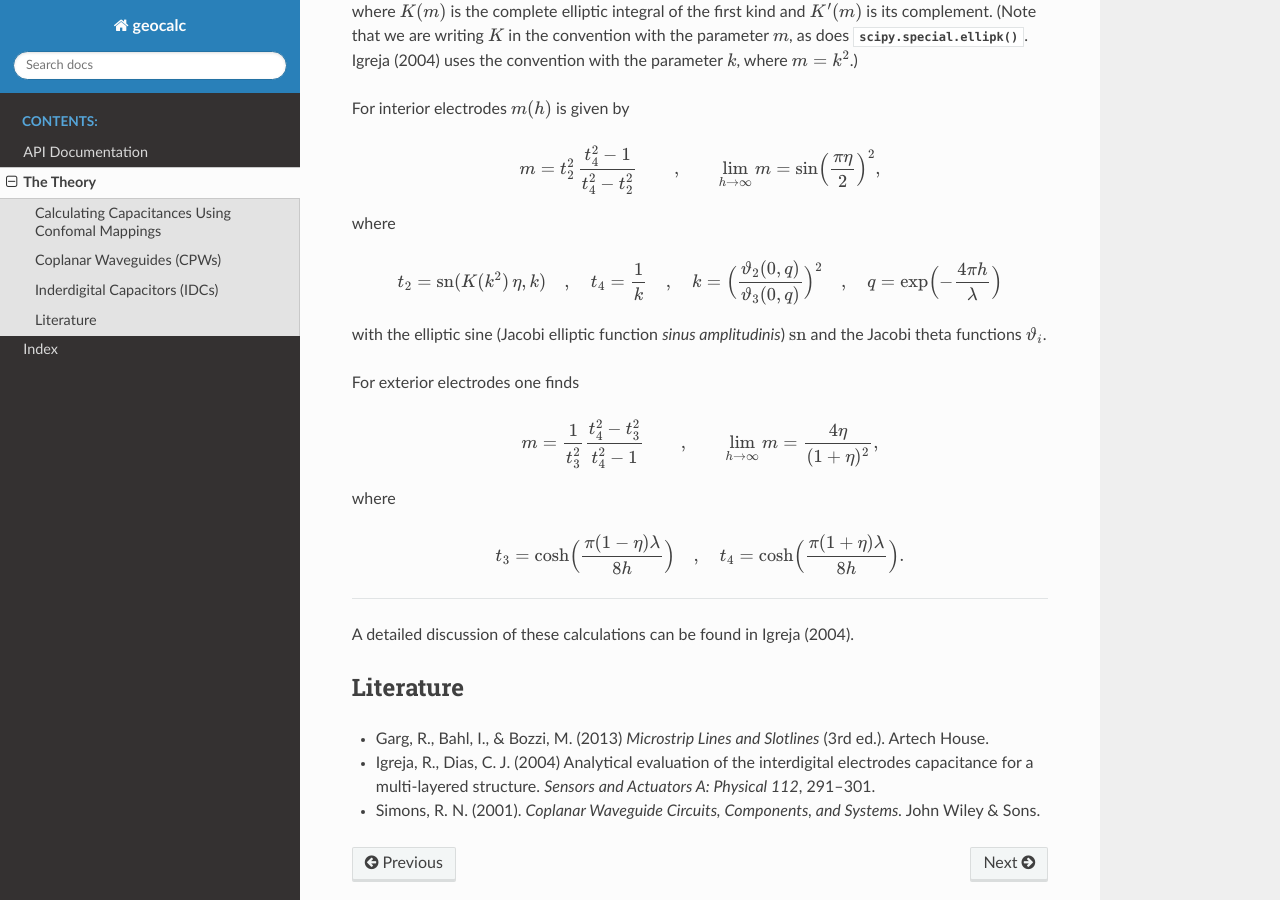
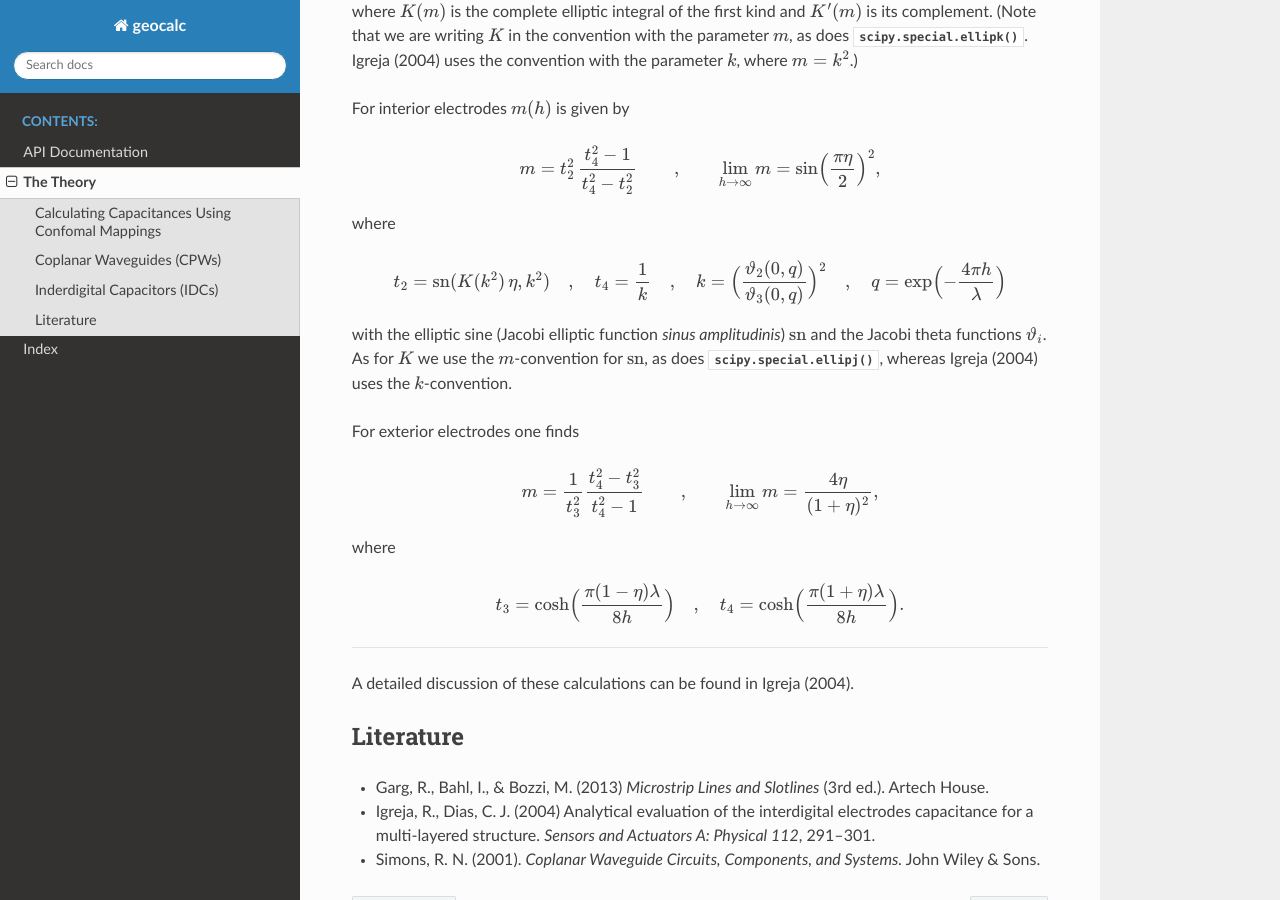
Before and after one commit to schtandard/geocalc, a Sphinx documentation site: the page built from docs/source/theory.rst, in a window 1280 px wide and 900 px high, scrolled down 3155 px. Built offline with Sphinx 7.4.7 and the Read the Docs theme 2.0.0, drawn with Linux system fonts in a browser that asks for light colours.

Commit message:
Mention the convention discrepancy with reference

```diff
--- a/docs/source/theory.rst
+++ b/docs/source/theory.rst
@@ -160,7 +160,7 @@ where
 
 .. math::
 
-   t_2 = \operatorname{sn}(K(k^2) \, \eta, k)
+   t_2 = \operatorname{sn}(K(k^2) \, \eta, k^2)
    \quad,\quad
    t_4 = \frac{1}{k}
    \quad,\quad
@@ -169,6 +169,7 @@ where
    q = \exp\Bigl(- \frac{4 \pi h}{\lambda}\Bigr)
 
 with the elliptic sine (Jacobi elliptic function *sinus amplitudinis*) :math:`\operatorname{sn}` and the Jacobi theta functions :math:`\vartheta_i`.
+As for :math:`K` we use the :math:`m`-convention for :math:`\operatorname{sn}`, as does :func:`scipy.special.ellipj`, whereas Igreja (2004) uses the :math:`k`-convention.
 
 For exterior electrodes one finds
 
```
